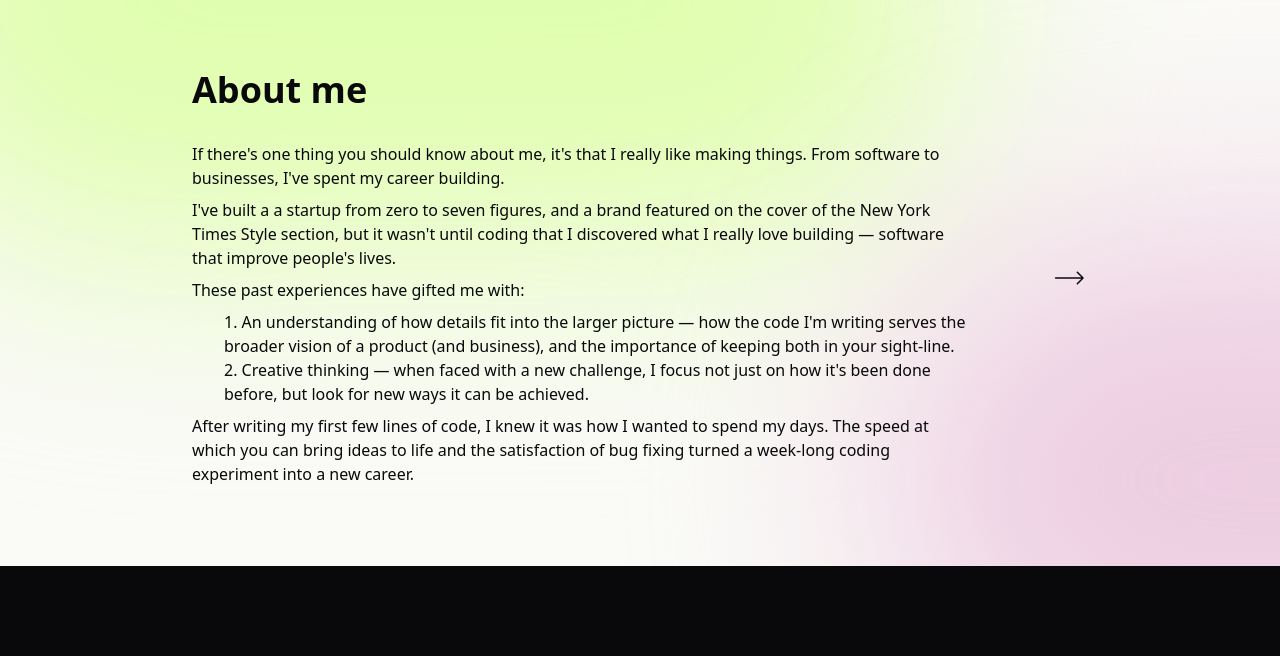
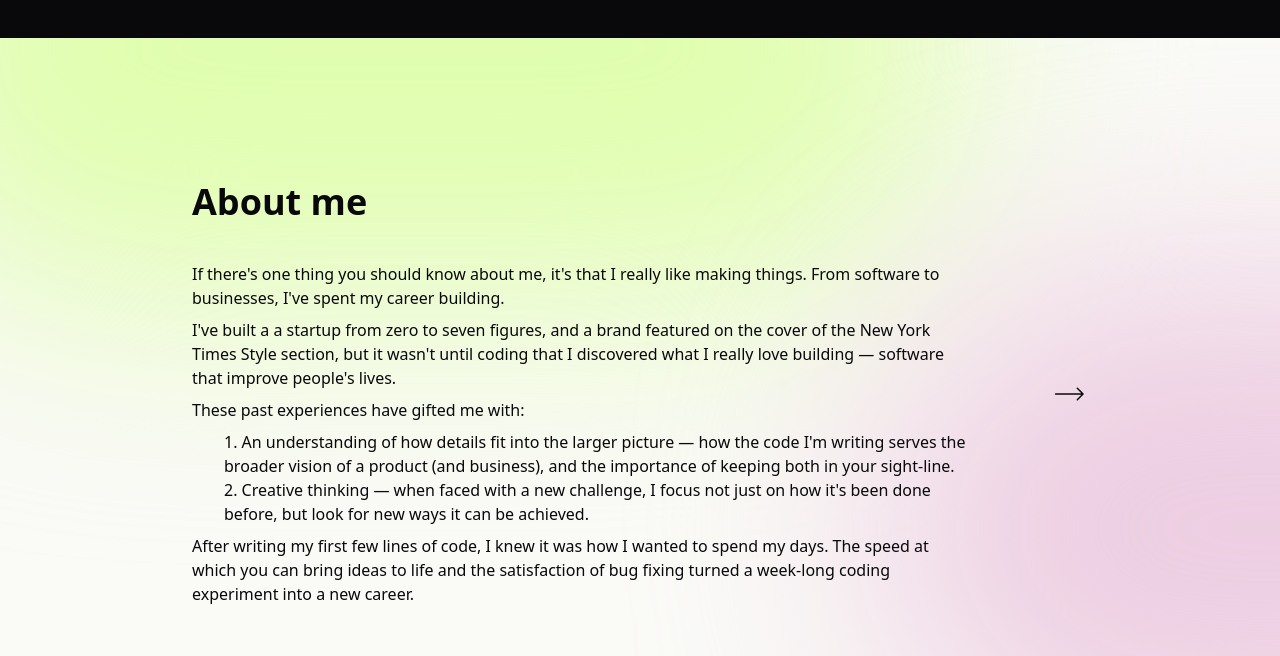
Before and after one commit to ajasinger/portfolio_2024, a Next.js app: page / in a window 1280 px wide. Shown: the part 1202-1858 px from the top of the page. Built offline with nearby package versions, Linux system fonts and the light colour scheme.

Commit message:
style padding

```diff
--- a/app/page.tsx
+++ b/app/page.tsx
@@ -1,6 +1,8 @@
 import About from "@/components/About";
 import Header from "@/components/Header";
 import Work from "@/components/Work";
+import Text from "@/components/Text";
+import Contact from "@/components/Contact";
 
 export default function Home() {
   return (
@@ -8,6 +10,8 @@ export default function Home() {
       < Header />
       < About />
       < Work />
+      < Text />
+      < Contact />
     </main>
   );
 }
--- a/components/About.tsx
+++ b/components/About.tsx
@@ -2,11 +2,11 @@
 
 export default function About() {
   return (
-    <div className="my-8 px-48 py-20 bg-cream text-zinc-950 relative overflow-hidden">
+    <div className="px-48 py-36 bg-cream text-zinc-950 relative overflow-hidden">
       <div className="bg-[#E0FEAF] absolute top-[-15rem] right-[20rem] h-[31.25rem] w-[31.25rem] rounded-full blur-[7rem] sm:w-[68.75rem]"></div>
       <div className="bg-[#EDCEE2] absolute top-[15rem] right-[-25rem] h-[31.25rem] w-[50rem] rounded-full blur-[7rem]"></div>
       <div className="flex justify-between items-center gap-20">
-        <div className="flex flex-col gap-8 z-10">
+        <div className="flex flex-col gap-10 z-10">
           <h3 className="text-4xl font-semibold">About me</h3>
           <div className="flex flex-col gap-2">
             <p>If there&#39;s one thing you should know about me, it&#39;s that I really like making things. From software to businesses, I&#39;ve spent my career building.</p>
--- a/components/Header.tsx
+++ b/components/Header.tsx
@@ -2,7 +2,7 @@ import { techStack } from '@/lib/data';
 
 export default function Header() {
   return (
-    <header className="p-16 flex flex-col gap-8">
+    <header className="px-16 pt-16 pb-36 flex flex-col gap-8">
       <h1 className="text-[250px] font-semibold">Hi, I'm Aja</h1>
       <h2 className="text-3xl font-thin max-w-4xl leading-relaxed">
         a junior<span className="font-serif"> full-stack engineer </span>building at the intersection of
--- a/components/Text.tsx
+++ b/components/Text.tsx
@@ -1,6 +1,6 @@
 export default function Text() {
     return(
-        <div className="p-16 flex justify-center">
+        <div className="px-16 py-36 flex justify-center">
             <h2 className="text-3xl font-thin max-w-4xl leading-relaxed">
                 Engineering <span className="font-serif"> creative </span> solutions to <span className="font-serif"> meaningful </span> problems.
             </h2>
--- a/components/Work.tsx
+++ b/components/Work.tsx
@@ -6,7 +6,7 @@ import Link from 'next/link'
 
 export default function Work() {
     return(
-        <div className="p-16 flex flex-col justify-center gap-8">
+        <div className="px-16 pt-36 flex flex-col justify-center gap-10">
             <h3 className="text-4xl text-cream font-medium text-center">My work</h3>
             <div className="flex flex-wrap align-center justify-center gap-16 text-zinc-950">
                 {projects.map(project => (
```
